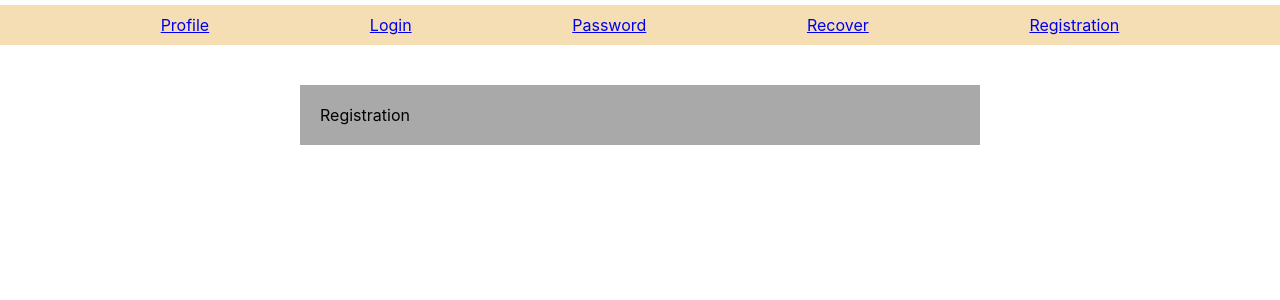
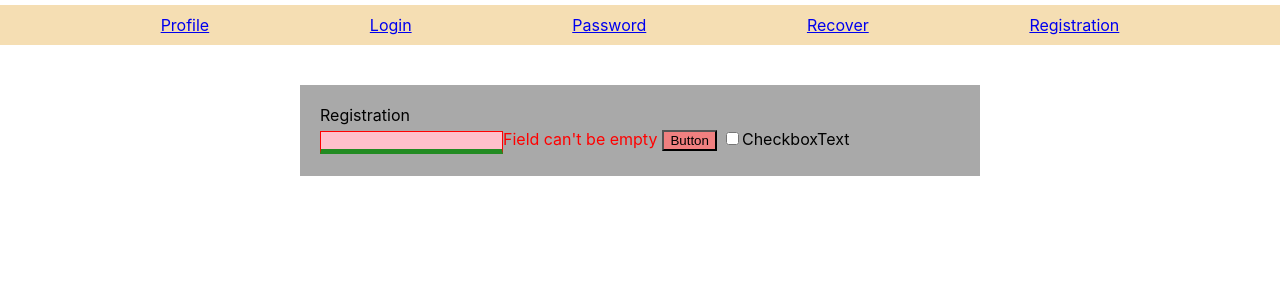
Before and after one commit to ultrwave/friday_project, a React (Create React App) app: page /#/registration in a window 1280 px wide. Shown: the top 300 px of the page. Built offline with nearby package versions, Linux system fonts and the light colour scheme.

Commit message:
Added "Super" controls: input, checkbox, button

```diff
--- /dev/null
+++ b/src/common/SuperButton/SuperButton.module.css
@@ -0,0 +1,8 @@
+.default {
+  margin: 5px;
+}
+
+.red {
+  background: lightcoral;
+  margin: 5px;
+}
--- /dev/null
+++ b/src/common/SuperButton/SuperButton.tsx
@@ -0,0 +1,30 @@
+import React, { ButtonHTMLAttributes, DetailedHTMLProps } from "react";
+import s from "./SuperButton.module.css";
+
+// тип пропсов обычной кнопки, children в котором хранится название кнопки там уже описан
+type DefaultButtonPropsType = DetailedHTMLProps<
+  ButtonHTMLAttributes<HTMLButtonElement>,
+  HTMLButtonElement
+>;
+
+type SuperButtonPropsType = DefaultButtonPropsType & {
+  red?: boolean;
+};
+
+const SuperButton: React.FC<SuperButtonPropsType> = ({
+  red,
+  className,
+  ...restProps // все остальные пропсы попадут в объект restProps, там же будет children
+}) => {
+  const finalClassName = `${red ? s.red : s.default} ${className}`;
+
+  //console.log(restProps);
+  return (
+    <button
+      className={finalClassName}
+      {...restProps} // отдаём кнопке остальные пропсы если они есть (children там внутри)
+    />
+  );
+};
+
+export default SuperButton;
--- /dev/null
+++ b/src/common/SuperCheckbox/SuperCheckbox.module.css
@@ -0,0 +1,7 @@
+.checkbox {
+
+}
+
+.spanClassName {
+
+}
--- /dev/null
+++ b/src/common/SuperCheckbox/SuperCheckbox.tsx
@@ -0,0 +1,50 @@
+import React, {
+  ChangeEvent,
+  DetailedHTMLProps,
+  InputHTMLAttributes
+} from "react";
+import s from "./SuperCheckbox.module.css";
+
+// тип пропсов обычного инпута
+type DefaultInputPropsType = DetailedHTMLProps<
+  InputHTMLAttributes<HTMLInputElement>,
+  HTMLInputElement
+>;
+
+type SuperCheckboxPropsType = DefaultInputPropsType & {
+  onChangeChecked?: (checked: boolean) => void;
+  spanClassName?: string;
+};
+
+const SuperCheckbox: React.FC<SuperCheckboxPropsType> = ({
+  type, // достаём и игнорируем чтоб нельзя было задать другой тип инпута
+  onChange,
+  onChangeChecked,
+  className,
+  spanClassName,
+  children, // в эту переменную попадёт текст, типизировать не нужно так как он затипизирован в React.FC
+
+  ...restProps // все остальные пропсы попадут в объект restProps
+}) => {
+  const onChangeCallback = (e: ChangeEvent<HTMLInputElement>) => {
+    // сделайте так чтоб работал onChange и onChangeChecked
+    onChange && onChange(e);
+    onChangeChecked && onChangeChecked(e.currentTarget.checked);
+  };
+
+  const finalInputClassName = `${s.checkbox} ${className ? className : ""}`;
+
+  return (
+    <label>
+      <input
+        type={"checkbox"}
+        onChange={onChangeCallback}
+        className={finalInputClassName}
+        {...restProps} // отдаём инпуту остальные пропсы если они есть (checked например там внутри)
+      />
+      {children && <span className={s.spanClassName}>{children}</span>}
+    </label> // благодаря label нажатие на спан передастся в инпут
+  );
+};
+
+export default SuperCheckbox;
--- /dev/null
+++ b/src/common/SuperInputText/SuperInputText.module.css
@@ -0,0 +1,12 @@
+.superInput {
+  border: 2px solid black;
+}
+
+.errorInput {
+  border: 1px solid red;
+  background: pink;
+}
+
+.error {
+  color: red;
+}
--- /dev/null
+++ b/src/common/SuperInputText/SuperInputText.tsx
@@ -0,0 +1,69 @@
+import React, {
+  ChangeEvent,
+  DetailedHTMLProps,
+  InputHTMLAttributes,
+  KeyboardEvent
+} from "react";
+import s from "./SuperInputText.module.css";
+
+// тип пропсов обычного инпута
+type DefaultInputPropsType = DetailedHTMLProps<
+  InputHTMLAttributes<HTMLInputElement>,
+  HTMLInputElement
+>;
+
+// здесь мы говорим что у нашего инпута будут такие же пропсы как у обычного инпута
+// (чтоб не писать value: string, onChange: ...; они уже все описаны в DefaultInputPropsType)
+type SuperInputTextPropsType = DefaultInputPropsType & {
+  // и + ещё пропсы которых нет в стандартном инпуте
+  onChangeText?: (value: string) => void;
+  onEnter?: () => void;
+  error?: string;
+  spanClassName?: string;
+};
+
+const SuperInputText: React.FC<SuperInputTextPropsType> = ({
+  type, // достаём и игнорируем чтоб нельзя было задать другой тип инпута
+  onChange,
+  onChangeText,
+  onKeyPress,
+  onEnter,
+  error,
+  className,
+  spanClassName,
+
+  ...restProps // все остальные пропсы попадут в объект restProps
+}) => {
+  const onChangeCallback = (e: ChangeEvent<HTMLInputElement>) => {
+    onChange && onChange(e); // если есть пропс onChange // то передать ему е (поскольку onChange не обязателен)
+
+    onChangeText && onChangeText(e.currentTarget.value);
+  };
+  const onKeyPressCallback = (e: KeyboardEvent<HTMLInputElement>) => {
+    onKeyPress && onKeyPress(e);
+
+    e.key === "Enter" && // если нажата кнопка Enter
+    onEnter && // и есть пропс onEnter
+      onEnter(); // то вызвать его
+  };
+  // console.log(className);
+  const finalSpanClassName = `${s.error} ${spanClassName ? spanClassName : ""}`;
+  const finalInputClassName = `${
+    error ? s.errorInput : s.superInput
+  } ${className}`; // need to fix with (?:) and s.superInput
+
+  return (
+    <>
+      <input
+        type={"text"}
+        onChange={onChangeCallback}
+        onKeyPress={onKeyPressCallback}
+        className={finalInputClassName}
+        {...restProps} // отдаём инпуту остальные пропсы если они есть (value например там внутри)
+      />
+      {error && <span className={finalSpanClassName}>{error}</span>}
+    </>
+  );
+};
+
+export default SuperInputText;
--- a/src/content/Registration.tsx
+++ b/src/content/Registration.tsx
@@ -1,11 +1,53 @@
-import React from 'react';
-import style from './styles/Registration.module.css'
+import React, { useState} from 'react';
+import SuperButton from "../common/SuperButton/SuperButton";
+import SuperInputText from "../common/SuperInputText/SuperInputText";
+import SuperCheckbox from "../common/SuperCheckbox/SuperCheckbox";
+import s from './styles/Registration.module.css'
 
 function Registration() {
+    const [text, setText] = useState<string>("");
+    const error = text ? "" : "Field can't be empty";
+
+    const showAlert = () => {
+        if (error) {
+            alert("Введите текст");
+        } else {
+            alert(text); // если нет ошибки показать текст
+        }
+    };
+
+    const [checked, setChecked] = useState<boolean>(false);
+    // const testOnChange = (e: ChangeEvent<HTMLInputElement>) =>
+    //     setChecked(e.currentTarget.checked);
+
+
+
     return (
-        <div>
-            Registration
-        </div>
+        <>
+            <div>
+                Registration
+            </div>
+            <div>
+                <SuperInputText
+                    value={text}
+                    onChangeText={setText}
+                    onEnter={showAlert}
+                    error={error}
+                    className={s.green} // проверьте, рабоет ли смешивание классов
+                    />
+
+                <SuperButton
+                    red={text===''} // пропсу с булевым значением не обязательно указывать true
+                    onClick={showAlert}
+                >
+                    Button {/*// название кнопки попадёт в children*/}
+                </SuperButton>
+
+                <SuperCheckbox checked={checked} onChangeChecked={setChecked}>
+                    CheckboxText {/*// этот текст попадёт в children*/}
+                </SuperCheckbox>
+            </div>
+        </>
     )
 }
 
--- a/src/content/styles/Registration.module.css
+++ b/src/content/styles/Registration.module.css
@@ -0,0 +1,3 @@
+.green {
+    border-bottom: 5px solid forestgreen;
+}
```
